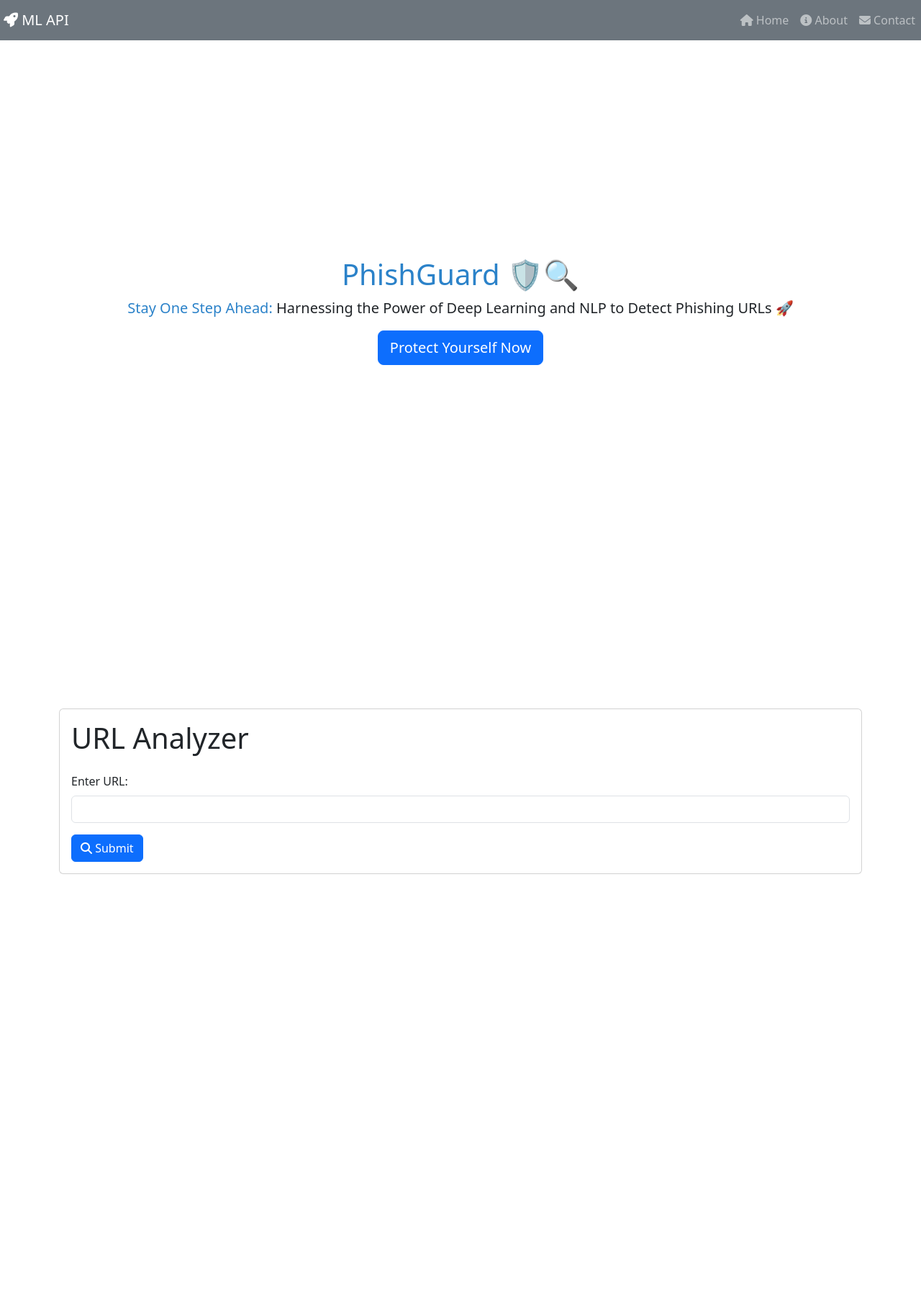
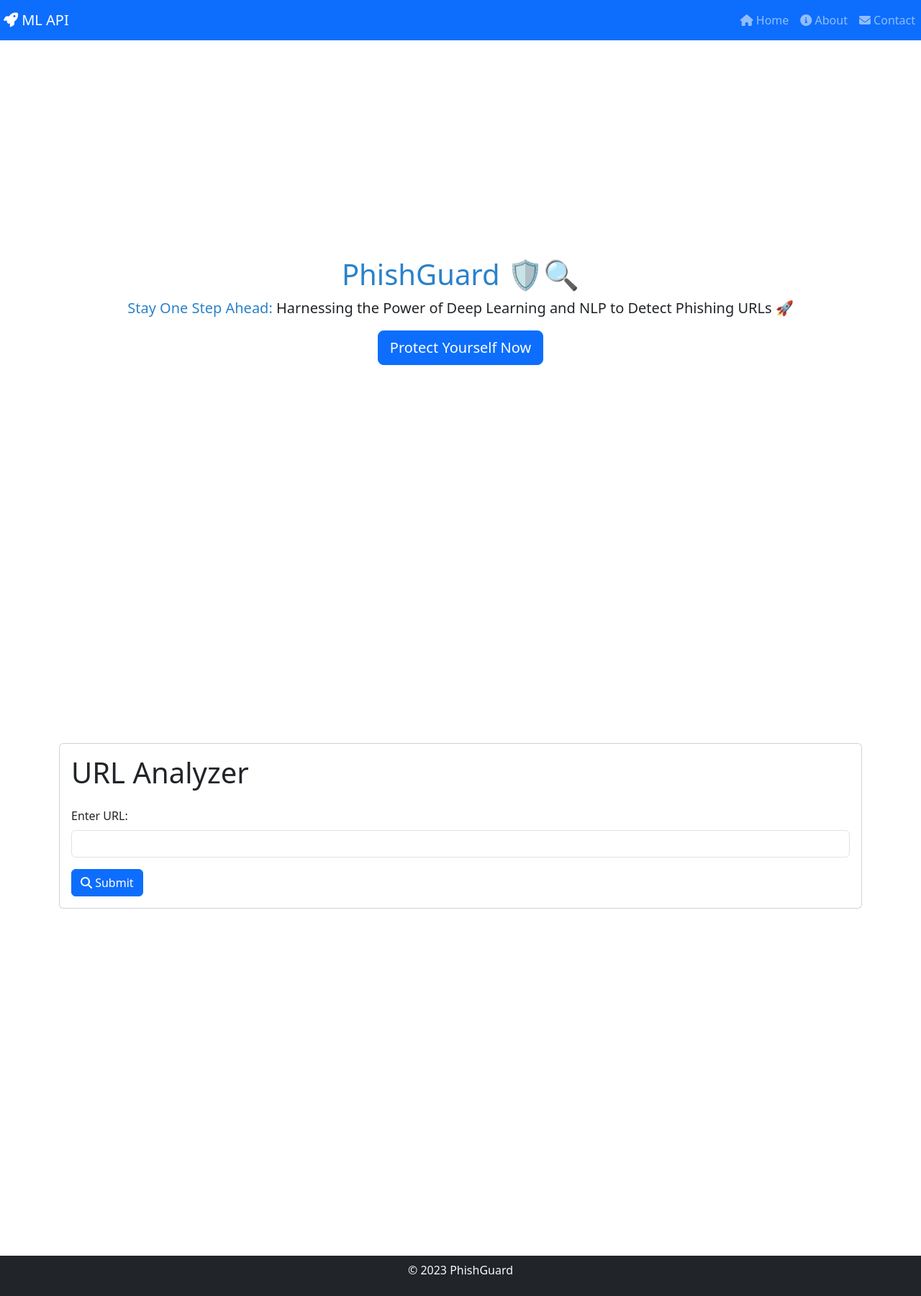
Before and after one commit to thanushan96/Phishing-URL-Detection-System-UI, a React (Create React App) app: page / in a window 1280 px wide. Shown: the whole page at 72% size. Before the commit the page ends 1728 px from the top, so only its background shows below. Built offline with nearby package versions, Linux system fonts and the light colour scheme.

Commit message:
Created Footer Component

```diff
--- a/package.json
+++ b/package.json
@@ -11,6 +11,7 @@
     "font-awesome": "^4.7.0",
     "react": "^18.2.0",
     "react-dom": "^18.2.0",
+    "react-router-dom": "^6.16.0",
     "react-scripts": "5.0.1",
     "web-vitals": "^2.1.4"
   },
--- a/src/App.js
+++ b/src/App.js
@@ -4,6 +4,7 @@ import Navbar from "./components/Navbar";
 import MainContent from "./components/MainContent";
 import UrlForm from "./components/UrlForm";
 import ResultCard from "./components/ResultCard";
+import Footer from "./components/Footer";
 import "bootstrap/dist/css/bootstrap.min.css";
 import "@fortawesome/fontawesome-free/css/all.min.css";
 
@@ -42,6 +43,7 @@ const App = () => {
           {resultData && <ResultCard data={resultData} />}
         </div>
       </div>
+      <Footer />
     </>
   );
 };
--- /dev/null
+++ b/src/components/Footer.js
@@ -0,0 +1,18 @@
+import React from "react";
+
+export default function Footer() {
+  return (
+    <footer
+      className="bg-dark text-light text-center py-2"
+      style={{ marginTop: "1rem" }}
+    >
+      <div className="container">
+        <div className="row">
+          <div className="col">
+            <p>&copy; 2023 PhishGuard</p>
+          </div>
+        </div>
+      </div>
+    </footer>
+  );
+}
--- a/src/components/Navbar.js
+++ b/src/components/Navbar.js
@@ -2,7 +2,7 @@ import React from "react";
 
 export default function Navbar() {
   return (
-    <nav className="navbar navbar-expand-lg navbar-dark bg-secondary ">
+    <nav className="navbar navbar-expand-lg navbar-dark bg-primary ">
       <a className="navbar-brand" href="#">
         <i className="fas fa-rocket" style={{ marginLeft: "5px" }}></i> ML API
       </a>
--- a/src/components/ResultCard.js
+++ b/src/components/ResultCard.js
@@ -11,15 +11,15 @@ const ResultCard = ({ data }) => {
   return (
     <div
       className="container"
-      style={{ marginTop: "-26rem", paddingTop: "5rem" }}
+      style={{ marginTop: "-26rem", paddingTop: "8rem" }}
     >
       <div className="card ">
         <div className="card-body ">
           <h5 className="card-title">{data.status_value}</h5>
           <div className="row ">
             <div className="col-md-3 mb-4">
-              <div className="card fixed-card">
-                <div className="card-body">
+              <div className="card ">
+                <div className="card-body fixed-card-2">
                   <i className="fas fa-envelope fa-2x"></i>
                   <p className="card-text">Hidden Message: {data.hidden_msg}</p>
                 </div>
@@ -27,10 +27,10 @@ const ResultCard = ({ data }) => {
             </div>
 
             <div className="col mb-4">
-              <div className="card">
+              <div className="card ">
                 <div
-                  className="card-body green-card"
-                  style={{ backgroundColor: "#e0e0e0", height: "150px" }}
+                  className="card-body fixed-card-2"
+                  style={{ backgroundColor: "#e0e0e0" }}
                 >
                   <i className="fas fa-link fa-2x"></i>
                   <p className="card-text">URL Status: {data.urlstatus}</p>
@@ -41,7 +41,6 @@ const ResultCard = ({ data }) => {
 
           {isExpanded && (
             <div id="additional-content">
-              {/* Additional content goes here */}
               <div className="row">
                 <div className="col-md-12 mb-4">
                   <div className="card">
--- a/src/components/UrlForm.js
+++ b/src/components/UrlForm.js
@@ -12,7 +12,7 @@ const UrlForm = ({ onSubmit }) => {
   return (
     <div
       className="col-md-12 min-vh-100 "
-      style={{ boxSizing: "border-box", paddingTop: "5rem" }}
+      style={{ boxSizing: "border-box", paddingTop: "8rem" }}
     >
       <div className="card ">
         <div className="card-body">
--- a/src/styles.css
+++ b/src/styles.css
@@ -10,6 +10,9 @@ html{
   .fixed-card {
     width: 200px;
     height: 150px;
+  }
+  .fixed-card-2 {
+    height: 130px;
   }
   .additional-content {
     display: none;
```
Also changed, not shown: 1 other file (tests, documents, lock files or other folders).
